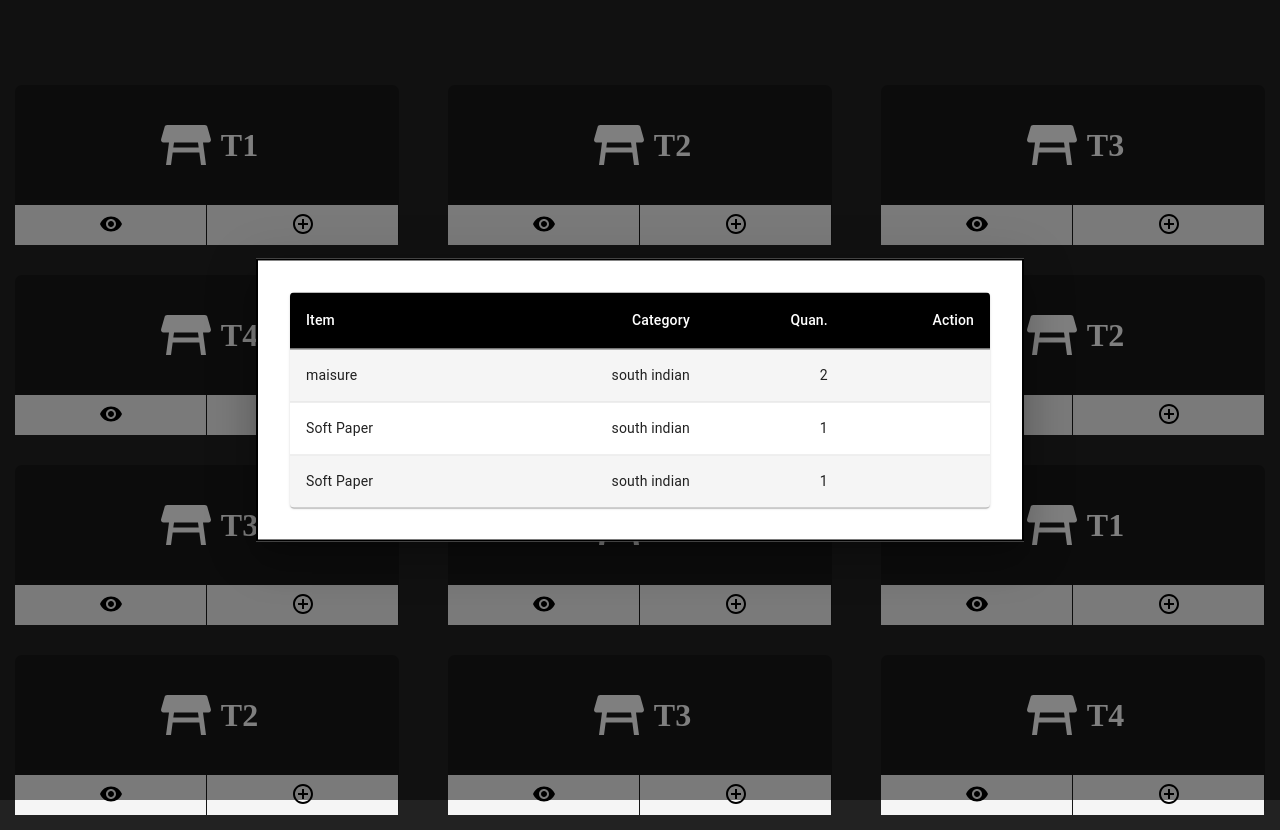
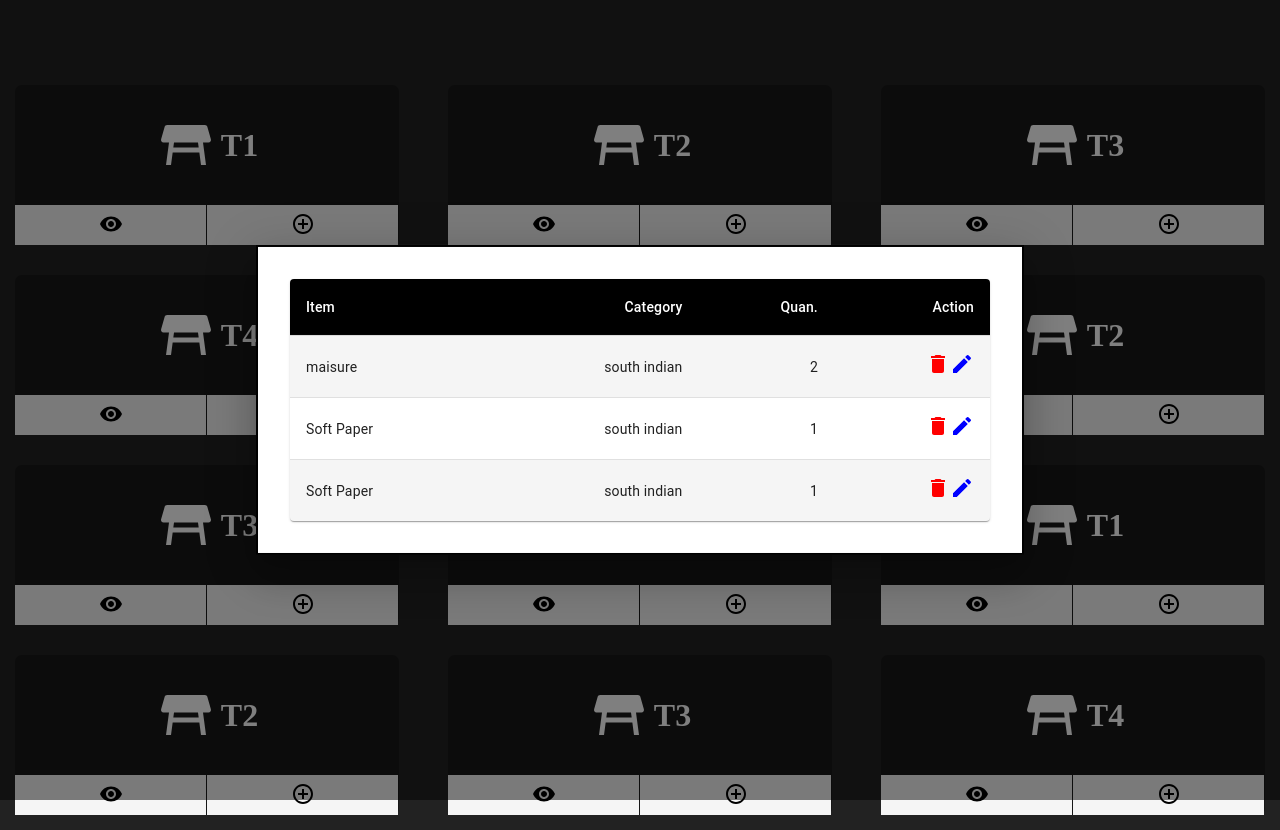
Before and after one commit to jaitungodhani/Hotel_Management_FE, a React (Create React App) app: page / in a window 1280 px wide. Both pictures are taken after a click on the button 110 px from the left and 225 px from the top of the page. Built offline with nearby package versions, Linux system fonts and the light colour scheme.

Commit message:
create order and show order

```diff
--- a/src/show_order.js
+++ b/src/show_order.js
@@ -11,6 +11,8 @@ import TableContainer from '@mui/material/TableContainer';
 import TableHead from '@mui/material/TableHead';
 import TableRow from '@mui/material/TableRow';
 import Paper from '@mui/material/Paper';
+import DeleteIcon from '@mui/icons-material/Delete';
+import EditIcon from '@mui/icons-material/Edit';
 
 const style = {
     position: 'absolute',
@@ -24,6 +26,14 @@ const style = {
     p: 4,
 };
 
+const buttonstyledClasses={
+    "delete":{
+        color:"red"
+    },
+    "edit":{
+        color :"blue"
+    }
+}
 const StyledTableCell = styled(TableCell)(({ theme }) => ({
     [`&.${tableCellClasses.head}`]: {
         backgroundColor: theme.palette.common.black,
@@ -110,7 +120,12 @@ export default function TransitionsModal({ open, handleClose }) {
                                             </StyledTableCell>
                                             <StyledTableCell align="right">{row.category}</StyledTableCell>
                                             <StyledTableCell align="right">{row.quantity}</StyledTableCell>
-                                            <StyledTableCell align="right"></StyledTableCell>
+                                            <StyledTableCell align="right">
+                                                <div>
+                                                    <DeleteIcon sx={buttonstyledClasses.delete}/>
+                                                    <EditIcon sx={buttonstyledClasses.edit}/>
+                                                </div>
+                                            </StyledTableCell>
                                         </StyledTableRow>
                                     ))}
                                 </TableBody>
```
